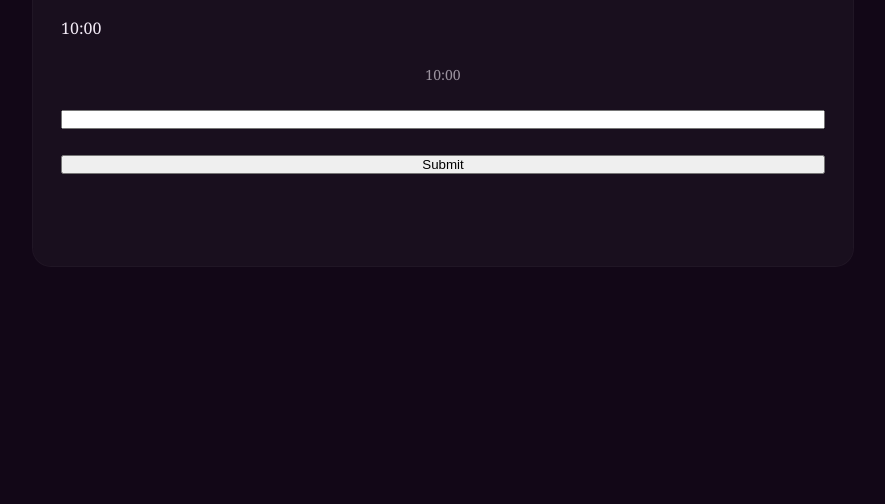
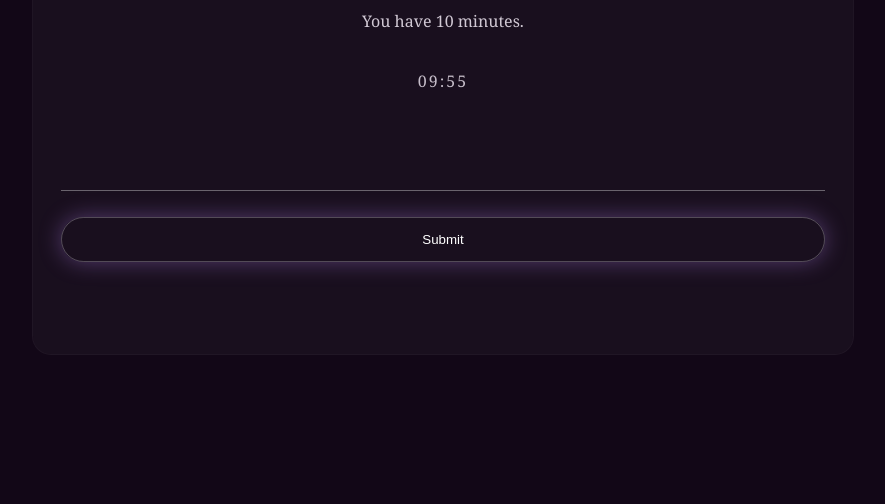
Before and after one commit to afinagaming2235/handle-with-care, a website with bundled scripts: page song.html in a window 1280 px wide. Shown: the part 296-800 px from the top of the page, without its empty margins (197-1082 px from the left). Built offline with nearby package versions, Linux system fonts and the light colour scheme.

Commit message:
Fix song gate DOM mismatch and restore button + question rendering

```diff
--- a/js/song.js
+++ b/js/song.js
@@ -1,4 +1,6 @@
 import { showMsg } from "./shared.js";
+
+document.addEventListener("DOMContentLoaded", () => {
 
   /* ======================
      CONFIG
@@ -17,13 +19,19 @@ const QUESTIONS = [
   ];
 
   /* ======================
-   ELEMENTS
+     ELEMENTS (SAFE)
   ====================== */
   const questionEl = document.getElementById("questionTitle");
   const timerEl = document.getElementById("timer");
   const inputEl = document.getElementById("answerInput");
   const submitBtn = document.getElementById("submitBtn");
   const msgEl = document.getElementById("msg");
+
+  // HARD STOP if HTML is wrong
+  if (!questionEl || !timerEl || !inputEl || !submitBtn || !msgEl) {
+    console.error("Song page DOM mismatch. Check element IDs.");
+    return;
+  }
 
   /* ======================
      STATE
@@ -62,7 +70,11 @@ function startTimer() {
       if (timeLeft <= 0) {
         clearInterval(timerInterval);
         submitBtn.disabled = true;
-      showMsg(msgEl, "Time’s up. You don’t know me enough.", "error");
+        showMsg(
+          msgEl,
+          "Time’s up. You don’t know me enough. Let’s stay as friends.",
+          "error"
+        );
       }
     }, 1000);
   }
@@ -72,9 +84,10 @@ function startTimer() {
   ====================== */
   function renderQuestion() {
     const q = QUESTIONS[index];
-  questionEl.textContent = q.q;
+    questionEl.textContent = q.q;   // ✅ QUESTION IN H1
     inputEl.value = "";
     showMsg(msgEl, "");
+    inputEl.focus();
   }
 
   /* ======================
@@ -98,12 +111,15 @@ submitBtn.onclick = () => {
 
     if (index >= QUESTIONS.length) {
       clearInterval(timerInterval);
+      submitBtn.disabled = true;
+
       showMsg(
         msgEl,
         "Correct. Another link will be sent to your email.",
         "ok"
       );
-    submitBtn.disabled = true;
+
+      // TODO: call API to send LINK 2 here
       return;
     }
 
@@ -111,7 +127,9 @@ submitBtn.onclick = () => {
   };
 
   /* ======================
-   BOOT (THIS WAS MISSING)
+     BOOT
   ====================== */
-renderQuestion();   // ← THIS fixes the missing question
-startTimer();       // ← THIS fixes the frozen timer
+  renderQuestion();   // ✅ shows first question
+  startTimer();       // ✅ starts countdown
+
+});
--- a/song.html
+++ b/song.html
@@ -14,24 +14,33 @@
     <div id="vignette"></div>
   </div>
 
-  <main class="app">
-    <section id="songStage" class="card">
-      <div class="stack wide">
+  <div class="app">
+  <main class="card">
+    <div class="stack wide">
 
-        <h1 id="songTitle"></h1>
-        <p id="songTimer">10:00</p>
+      <h1 id="questionTitle" class="title center"></h1>
+      <p class="subtitle center">You have 10 minutes.</p>
 
-        <div id="timerText" class="note">10:00</div>
+      <div id="timer" class="timer">10:00</div>
 
-        <input id="songInput" />
-        <button id="songSubmit">Submit</button>
+      <input
+        id="answerInput"
+        class="input"
+        type="text"
+        autocomplete="off"
+      />
 
-        <p id="songMsg" class="msg"></p>
+      <button id="submitBtn" class="btn glow">
+        Submit
+      </button>
 
-      </div>
-    </section>
+      <p id="msg" class="msg"></p>
+
+    </div>
   </main>
+</div>
 
-  <script type="module" src="/js/song.js"></script>
+<script type="module" src="/js/song.js"></script>
+
 </body>
 </html>
```
Lines whose indentation alone changed are shown as unchanged.
